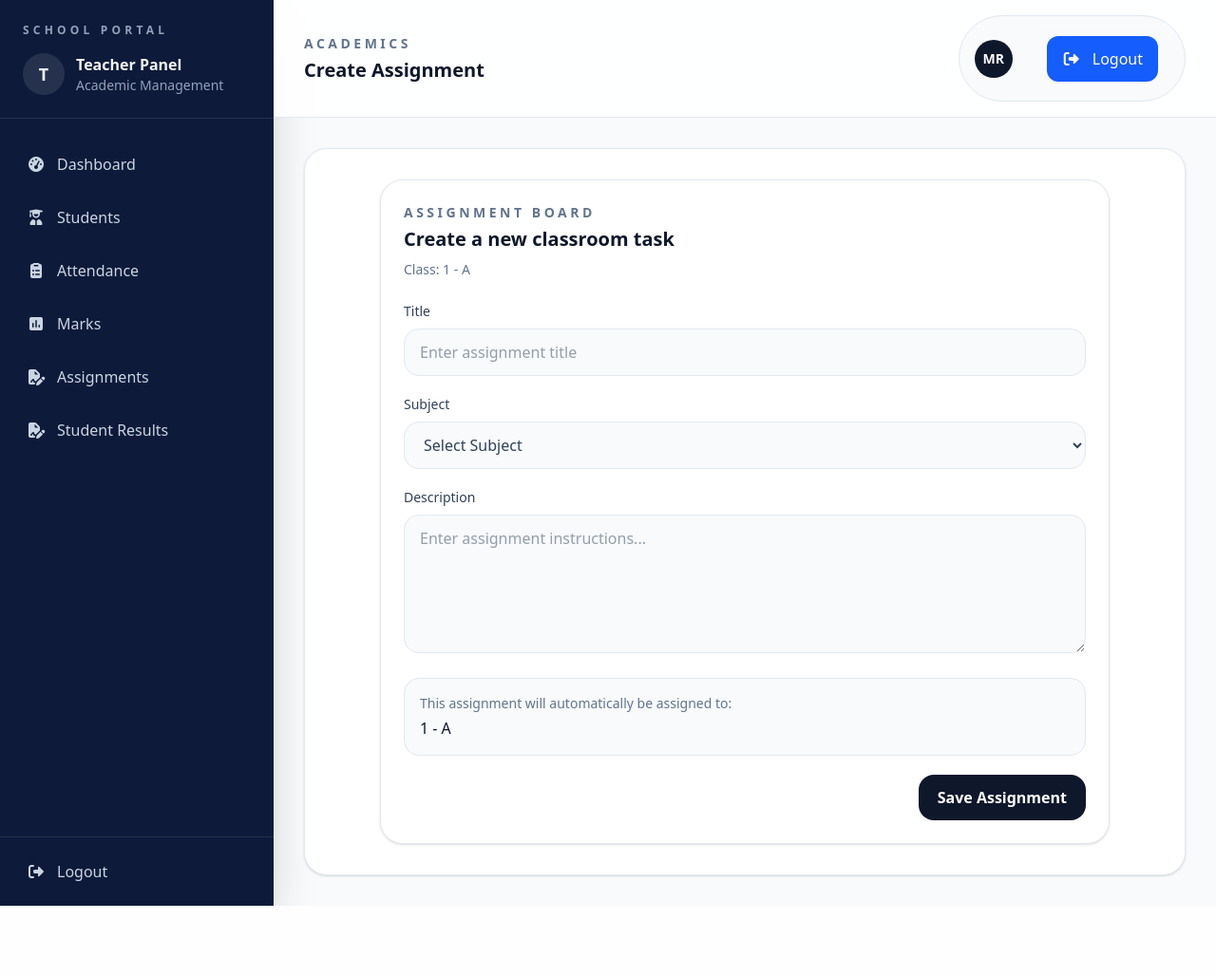
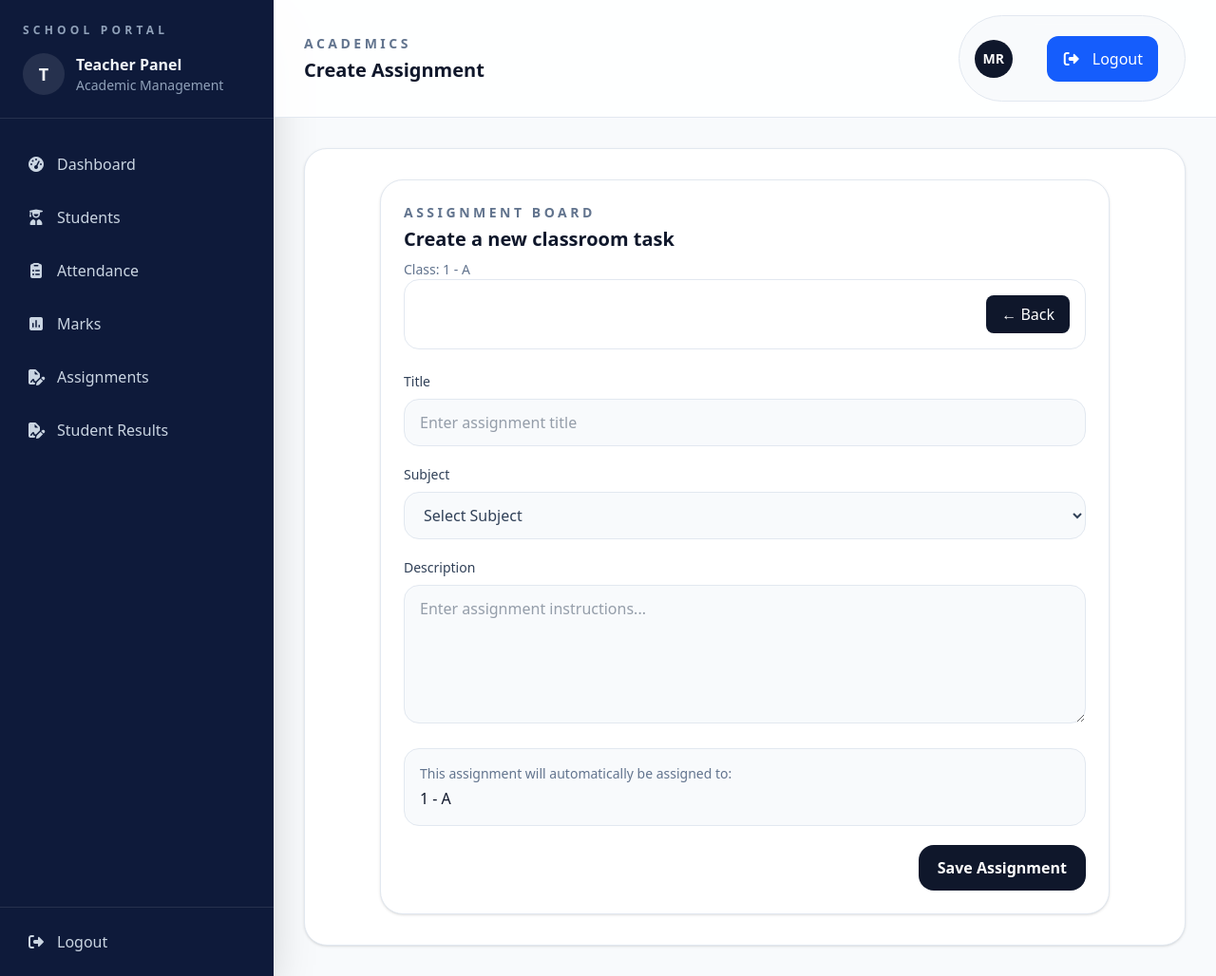
Before and after one commit to Krishna206204/a, a Django app: template academics/templates/academics/assignment_form.html in a window 1280 px wide. Shown: the whole page at 95% size. Before the commit the page ends 954 px from the top, so only its background shows below. Run offline with Django 5.2, Linux system fonts and the light colour scheme; the template is opened without the code that fills it: values that come from a table or form of the project are taken from there, others are empty; data comes from the database, SQL or seed files in the repository; both versions use the stored data as it was after the commit; some libraries are stand-ins or nearby versions.

Commit message:
better placement of the button

```diff
--- a/academics/templates/academics/assignment_form.html
+++ b/academics/templates/academics/assignment_form.html
@@ -21,6 +21,18 @@
             Class: {{ classroom.name }} - {{ classroom.section }}
         </p>
         {% endif %}
+
+
+        {% comment %} added manually {% endcomment %}
+
+        {% comment %} added to go back to the dashboard {% endcomment %}
+         {% comment %} better back button placement {% endcomment %}
+ <div class="flex justify-end rounded-2xl border border-slate-200 bg-white p-4">
+   <a href="{% url 'dashboard' %}"
+     class="inline-flex items-center gap-2 rounded-lg bg-slate-900 px-4 py-2 text-white hover:bg-slate-800">
+          ← Back
+    </a>
+  </div>
     </div>
 
     <form method="post" class="space-y-5">
```
Also changed, not shown: db.sqlite3.
